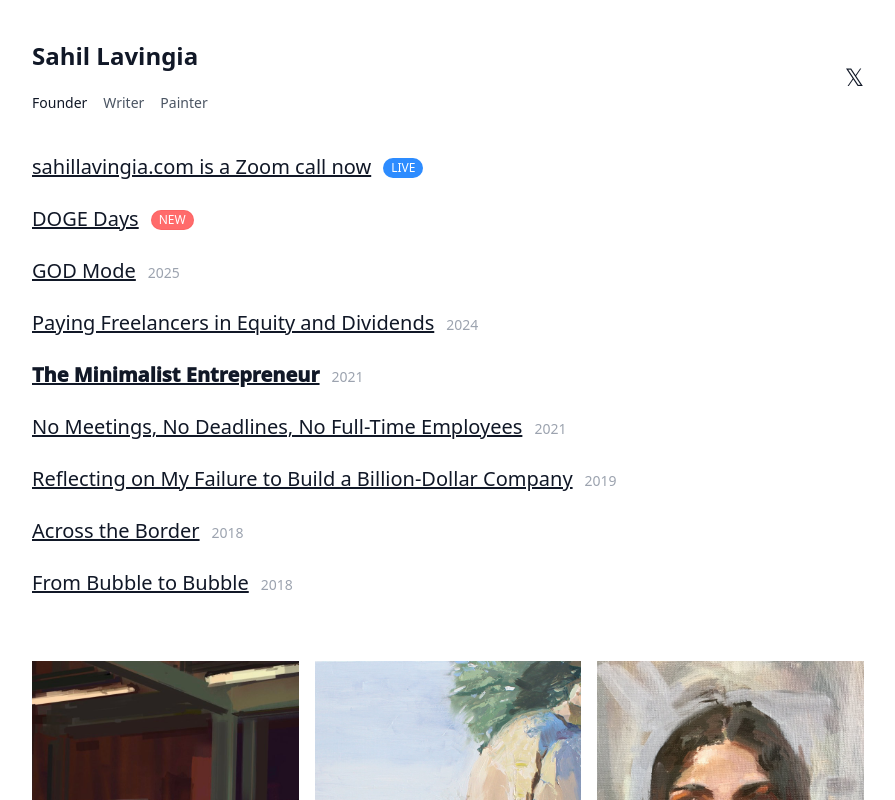
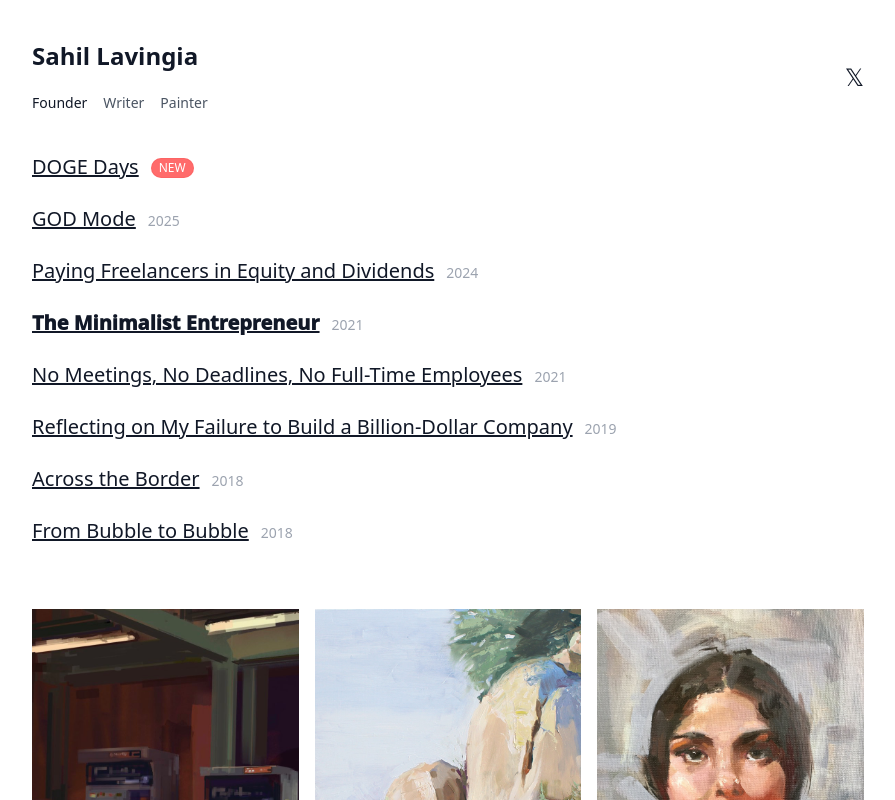
Before and after one commit to slavingia/sahillavingia.com, a Next.js app: page / in a window 1280 px wide. Shown: the top 800 px of the page, without its empty margins (192-1087 px from the left). Built offline with nearby package versions, Linux system fonts and the light colour scheme.

Commit message:
Remove the Zoom call entry from the homepage
Co-authored-by: Sahil Lavingia <sahil.lavingia@gmail.com>

```diff
--- a/app/page.tsx
+++ b/app/page.tsx
@@ -30,13 +30,6 @@ export default function Home() {
         </header>
 
         <div className="space-y-4 sm:space-y-6">
-          <h2 className="flex items-center text-lg sm:text-xl">
-            <a href="https://zoom.sahillavingia.com">sahillavingia.com is a Zoom call now</a>
-            <span className="inline-flex items-center rounded-full bg-[#2d8cff] px-2 py-0.5 text-xs font-medium text-white uppercase ml-3 mt-0.5">
-              Live
-            </span>
-          </h2>
-
           <h2 className="flex items-center text-lg sm:text-xl ">
             <Link href="/doge">DOGE Days</Link>
             <span className="inline-flex items-center rounded-full bg-[#ff6b6b] dark:bg-neutral-800 px-2 py-0.5 text-xs font-medium text-white dark:text-neutral-300 ring-1 ring-inset ring-red-600/10 dark:ring-neutral-600  uppercase ml-3 mt-0.5">
```
